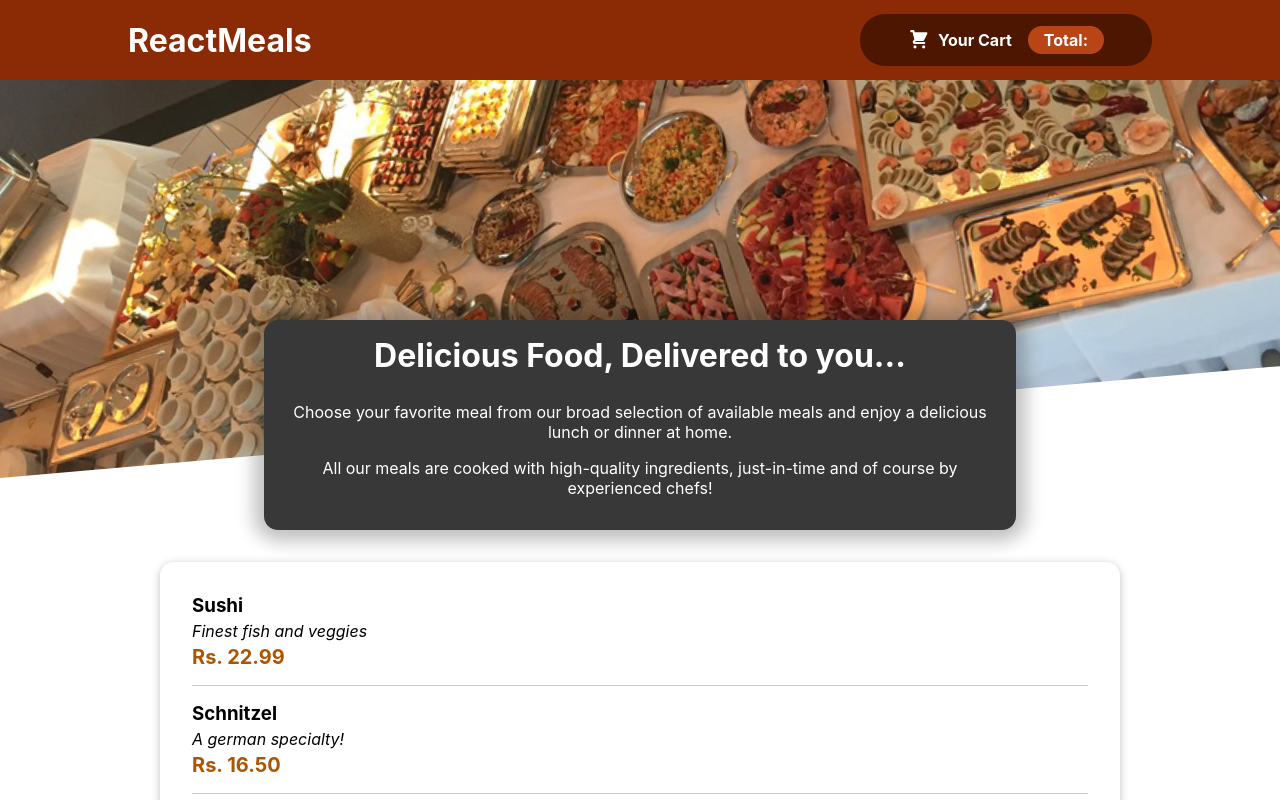
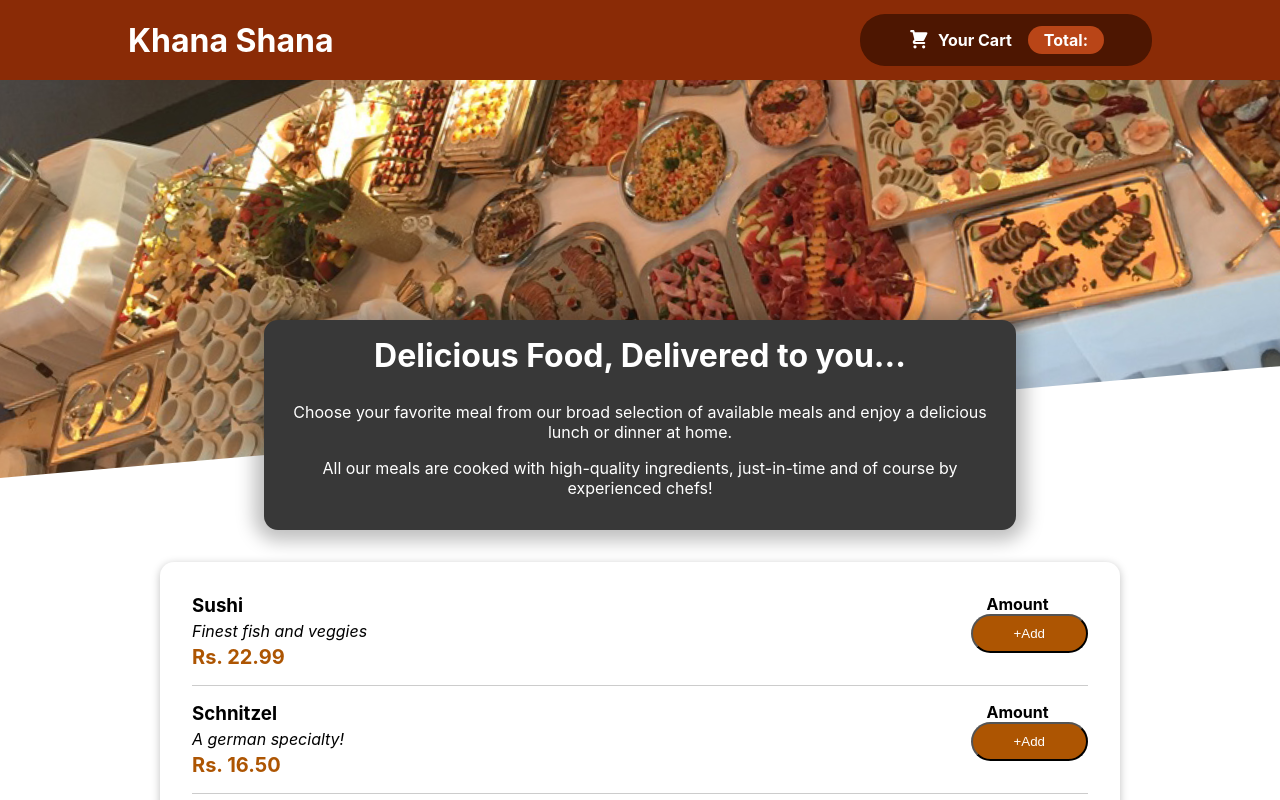
Before and after one commit to Skamilya27/Restaurant-app-react, a React (Create React App) app: page / in a window 1280 px wide. Shown: the top 800 px of the page. Built offline with nearby package versions, Linux system fonts and the light colour scheme.

Commit message:
adding to cart button

```diff
--- a/src/components/Layout/Header.js
+++ b/src/components/Layout/Header.js
@@ -8,7 +8,7 @@ function Header(props) {
   return (
     <Fragment>
       <header className={classes.header}>
-        <h1>ReactMeals</h1>
+        <h1>Khana Shana</h1>
         <HeaderCartButton />
       </header>
       <div className={classes['main-image']}>
--- a/src/components/Meals/MealItem/MealItem.js
+++ b/src/components/Meals/MealItem/MealItem.js
@@ -12,7 +12,8 @@ function MealItem(props) {
         <div className={classes.price}>{price}</div>
       </div>
       <div>
-
+        <div className={classes.amt}>Amount</div>
+        <button className={classes.cartBtn}>+Add</button>
       </div>
     </li>
   );
--- a/src/components/Meals/MealItem/MealItem.module.css
+++ b/src/components/Meals/MealItem/MealItem.module.css
@@ -20,3 +20,15 @@
     color: #ad5502;
     font-size: 1.25rem;
   }
+
+  .amt {
+    padding-left: 16px;
+    font-weight: bold;
+  }
+
+  .cartBtn {
+    background-color: #ad5502;
+    color: white;
+    border-radius: 24px;
+    padding: 10px 41px;
+  }
```
